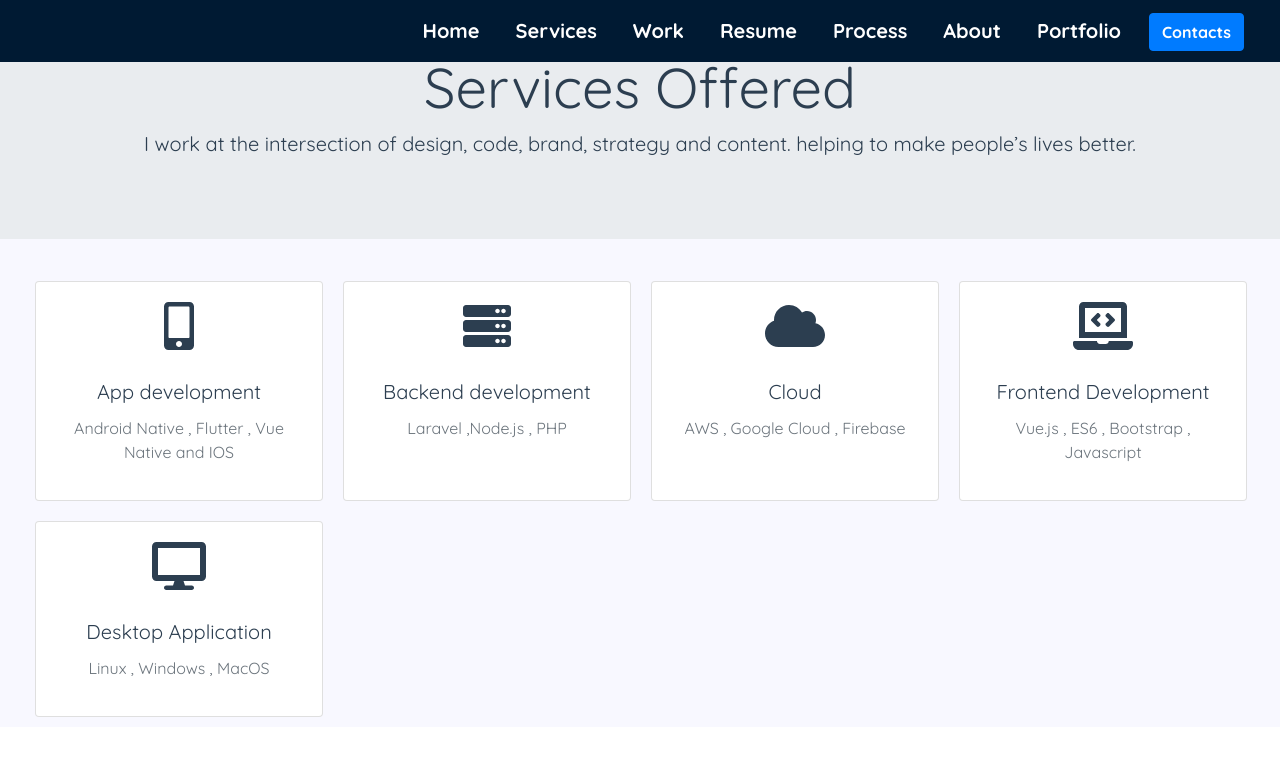
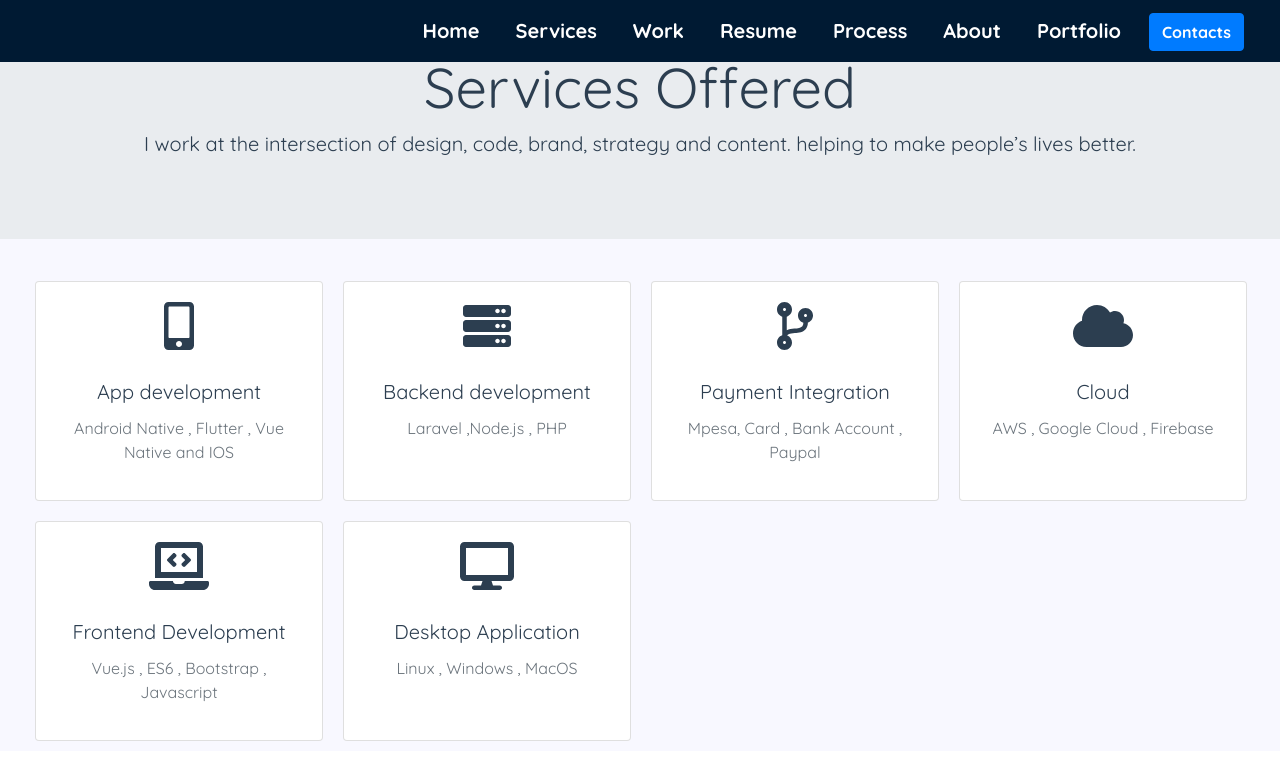
Before and after one commit to alvinotienokelly/Portfolio, a Vue app: page / in a window 1280 px wide. Shown: the top 780 px of the page. Built offline with nearby package versions, Linux system fonts and the light colour scheme; what vue-particles, vue-typed-js would draw is missing.

Commit message:
payment intergration added in services

```diff
--- a/src/components/services.vue
+++ b/src/components/services.vue
@@ -25,6 +25,14 @@
       </div>
     </div>
     <div class="card animate__animated animate__fadeInUp" style="width: 18rem;margin: 10px">
+      <div class="card-body">
+        <i class="fas fa-code-branch fa-3x"></i>
+        <div style="margin-top: 30px"></div>
+        <h5 class="card-title">Payment Integration</h5>
+        <p class="text-muted">Mpesa, Card , Bank Account , Paypal</p>
+      </div>
+    </div>
+    <div class="card animate__animated animate__bounceInRight" style="width: 18rem;margin: 10px">
       <div class="card-body">
         <i class="fas fa-cloud fa-3x"></i>
         <div style="margin-top: 30px"></div>
```
